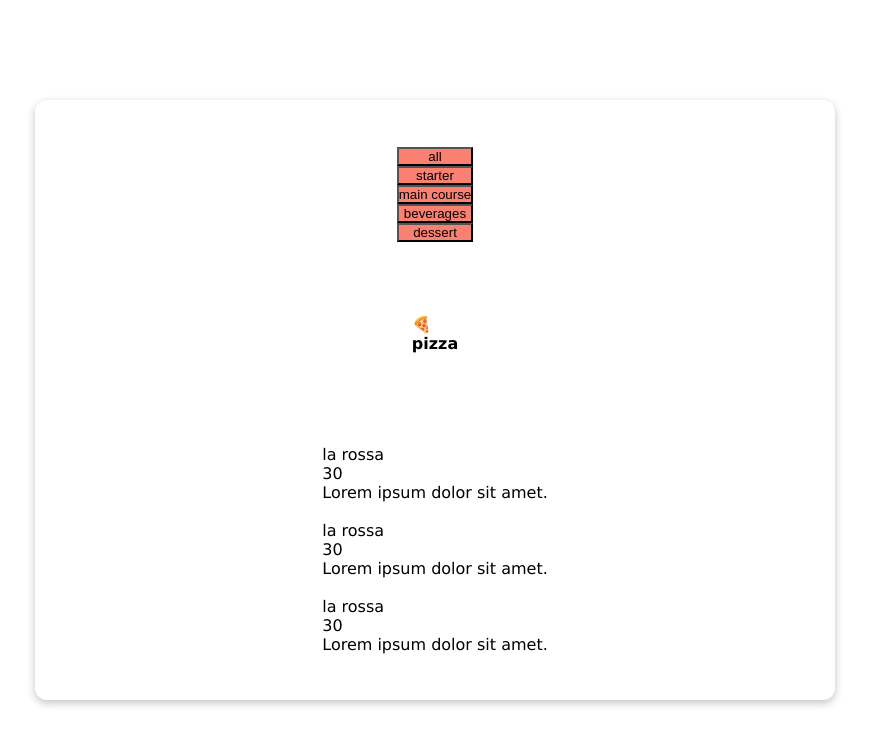
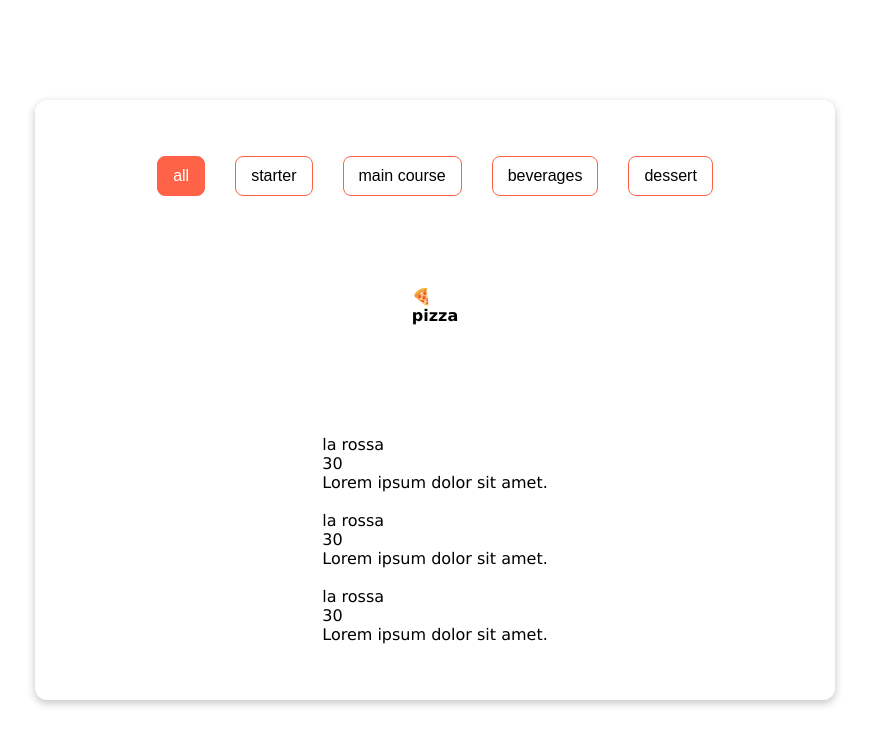
Before and after one commit to kiran-kharsel/resturant-menu-card, a plain HTML site: page index.html in a window 1280 px wide. Shown: the whole page, without its empty margins (205-1074 px from the left). Drawn offline with Linux system fonts and the light colour scheme.

Commit message:
style: add styling to menu button

```diff
--- a/index.html
+++ b/index.html
@@ -10,7 +10,7 @@
 <body>
     <div class="container">
         <div class="menu-btns">
-            <button class="menu-type">all</button>
+            <button class="menu-type active">all</button>
             <button class="menu-type">starter</button>
             <button class="menu-type">main course</button>
             <button class="menu-type">beverages</button>
--- a/style.css
+++ b/style.css
@@ -25,8 +25,8 @@ body{
     justify-content: space-around;
 }
 
-.container .menu-type{
-    background-color: salmon;
+.container .menu-btns{
+    /* background-color: salmon; */
     width: 100%;
     display: flex;
     align-items: center;
@@ -34,13 +34,23 @@ body{
     gap: 30px;
 }
 
-.menu-type .type{
-    /* background-color: saddlebrown; */
-    text-align: center;
-    line-height: 40px;
-    padding: 10px;
+.menu-btns .menu-type{
+    background: transparent;
+    padding: 10px 15px;
+    font-size: 16px;
+    border: 1px solid tomato;
+    outline: 0;
+    border-radius: 8px;
+    color: black;
+    cursor: pointer;
 }
 
-.menu-type .type:hover{
-    border-bottom: 2px solid tomato;
+.menu-type:hover{
+    background-color: tomato;
+    color: white;
 }
+
+.menu-type.active{
+    background-color: tomato;
+    color: white;
+}
```
